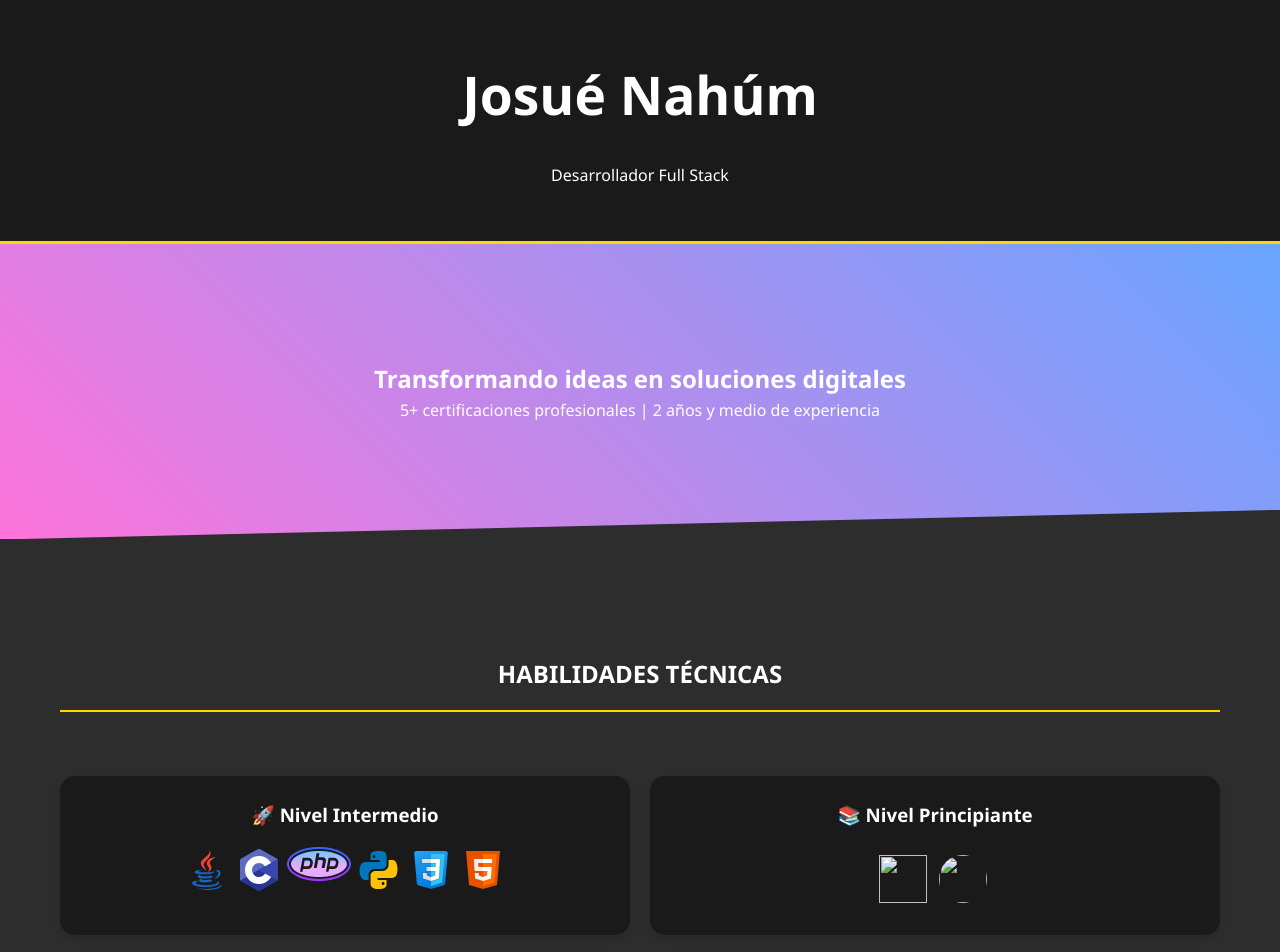
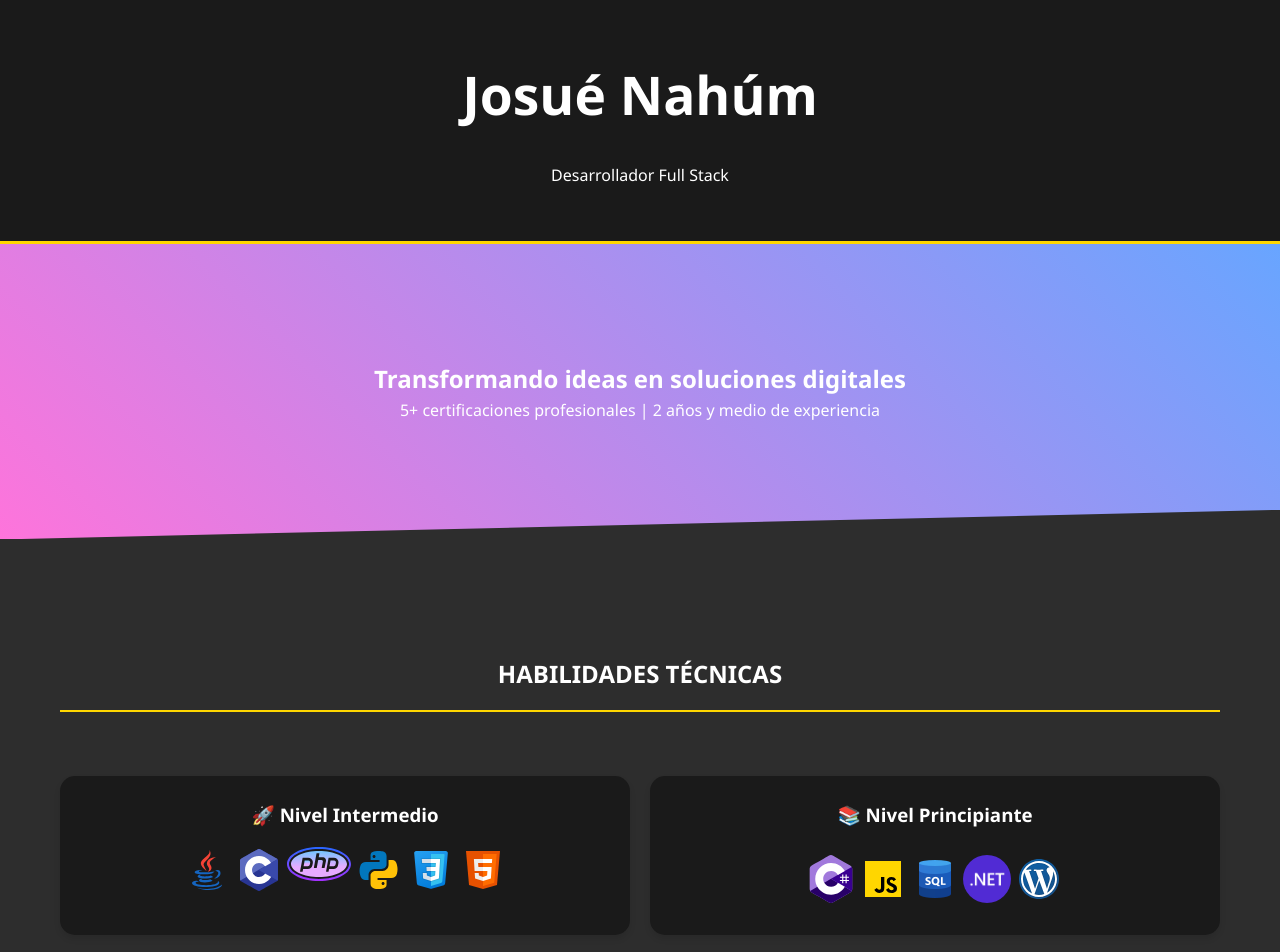
Before and after one commit to JosuenahumNEO/JosueNahum, a plain HTML site: page index.html in a window 1280 px wide. Shown: the top 952 px of the page. Drawn offline with Linux system fonts and the light colour scheme; the site is published under a folder, as on GitHub Pages, so addresses that start at the root find nothing.

```diff
--- a/index.html
+++ b/index.html
@@ -192,12 +192,12 @@
                 <h3>📚 Nivel Principiante</h3><br>
                 <ul>
 
-                    <img src="/svg/Csharp.svg" alt="" style="width: 48px; height: 48px;">
-                    <img src="/svg/js.svg" alt="">
+                    <img src="svg/Csharp.svg" alt="" style="width: 48px; height: 48px;">
+                    <img src="svg/js.svg" alt="">
 
-                    <img src="/svg/sql.png" alt="">
-                    <img src="/svg/NET.png" alt="" style="border-radius: 50%; width: 48px; height: 48px;">
-                    <img src="/svg/wordpress.svg" alt="">
+                    <img src="svg/sql.png" alt="">
+                    <img src="svg/NET.png" alt="" style="border-radius: 50%; width: 48px; height: 48px;">
+                    <img src="svg/wordpress.svg" alt="">
 
                 </ul>
             </div>
```
